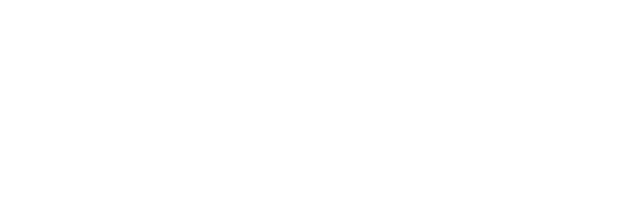
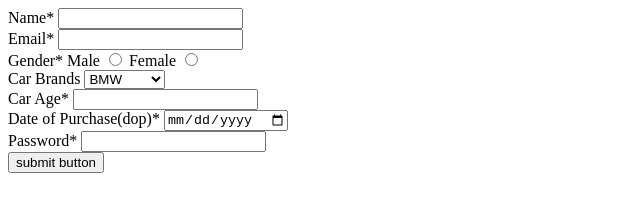
Before and after one commit to acciojob/car-insurance-form-Heena-Sangtrash, a website: page main.html in a window 1280 px wide. Shown: the whole page, without its empty margins (0-640 px from the left). Drawn offline with Linux system fonts and the light colour scheme.

Commit message:
created a submission

```diff
--- a/main.html
+++ b/main.html
@@ -8,6 +8,39 @@
 
 <body>
 	<!-- the entire body must be written by student -->
+	<form action="submit" method="post">
+		<label for="name">Name*</label>
+		<input type="text" id="name" required>
+		<br>
+		<label for="email">Email*</label>
+		<input type="email" id="email" required>
+		<br>
+		<label for="gender" required>Gender*</label>
+		<label for="gender_m">Male</label>
+		<input type="radio" id="gender_m" name="gender" required>
+		<label for="gender_f">Female</label>
+		<input type="radio" id="gender_f" name="gender" required>
+		<br>
+		<label for="cars">Car Brands</label>
+		<select id="cars">
+			<option value="BMW">BMW</option>
+			<option value="Audi">Audi</option>
+			<option value="Mercedez">Mercedez</option>
+		</select><br>
+		<label for="carage">Car Age*</label>
+		<input type="number" id="carage" required>
+		<br>
+		<label for="dop">Date of Purchase(dop)*</label>
+		<input type="date" id="dop"required >
+		<br>
+		<label for="password">Password*</label>
+		<input type="password" id="password" required>
+		<br>
+		<button type="submit" id="submit" value="submit button">
+			submit button</button>
+
+
+	</form>
     <script type="text/javascript" src="./script.js">
 </script>
 
```
